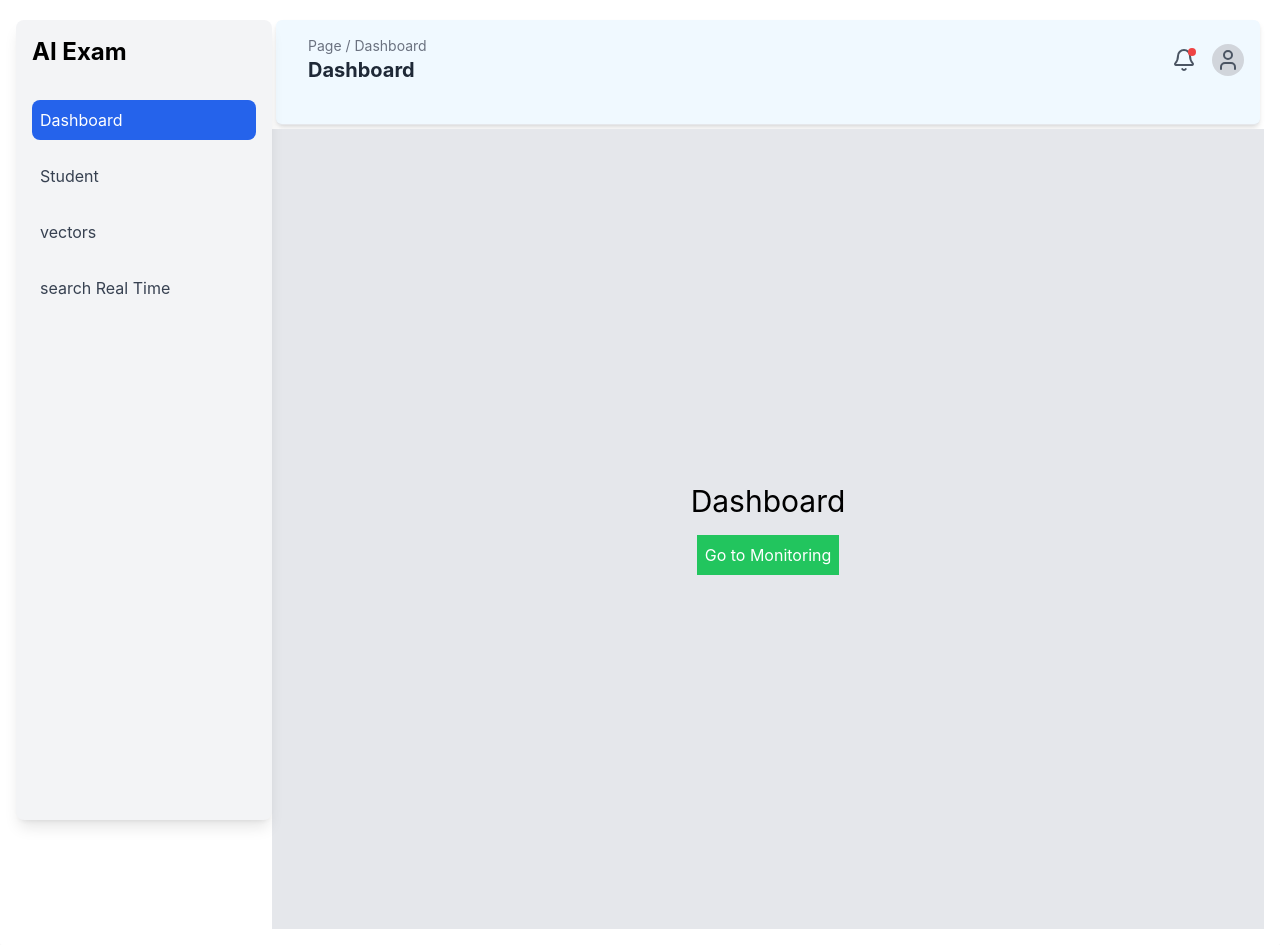
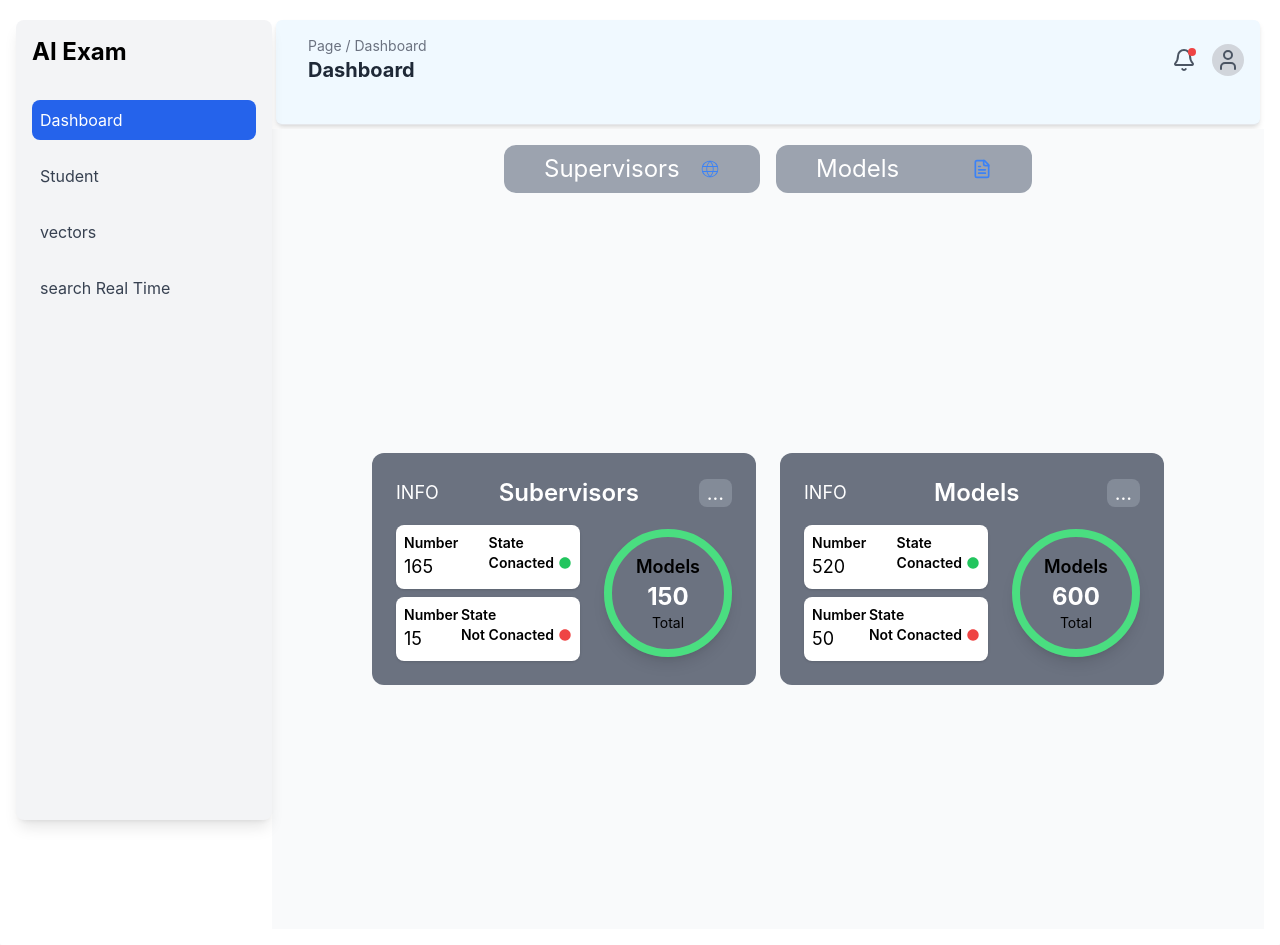
Before and after one commit to radanpro/identity, a React (Create React App) app in the folder frontend/: page / in a window 1280 px wide. Built offline with nearby package versions, Linux system fonts and the light colour scheme.

Commit message:
make the dashboard page like the page in the vigma

```diff
--- a/frontend/package.json
+++ b/frontend/package.json
@@ -27,6 +27,7 @@
     "querystring-es3": "^0.2.1",
     "react": "^18.3.1",
     "react-dom": "^18.3.1",
+    "react-icons": "^5.4.0",
     "react-router-dom": "^6.28.0",
     "react-scripts": "^5.0.1",
     "react-webcam": "^7.2.0",
--- a/frontend/src/dashboard/Dashboard.jsx
+++ b/frontend/src/dashboard/Dashboard.jsx
@@ -1,18 +1,140 @@
-// frontend/src/components/Dashboard.jsx
-import { Link } from "react-router-dom";
 import Header from "../components/Header";
 import { useOutletContext } from "react-router-dom";
+import { CiGlobe } from "react-icons/ci";
+import { LuFileText } from "react-icons/lu";
+import { IoEllipse } from "react-icons/io5";
 
 const Dashboard = () => {
   const { onToggleSidebar } = useOutletContext();
   return (
     <div className="flex-col">
       <Header page="Dashboard" onToggleSidebar={onToggleSidebar} />
-      <div className="flex flex-col items-center justify-center h-screen bg-gray-200">
-        <h1 className="text-3xl mb-4">Dashboard</h1>
-        <Link to="/camera" className="p-2 bg-green-500 text-white">
-          Go to Monitoring
-        </Link>
+      <div className=" flex flex-col items-center justify-center h-screen bg-gray-50">
+        <div className="flex justify-center p-2 w-full ">
+          <div className=" flex items-center  justify-between bg-gray-400 m-2 rounded-xl  lg:px-8 lg:w-64 text-center">
+            <h2 className="p-2 text-2xl text-white">Supervisors</h2>
+            <CiGlobe className="text-4xl text-blue-500 p-2 cursor-pointer" />
+          </div>
+          <div className=" flex items-center justify-between bg-gray-400 m-2 rounded-xl  lg:px-8 lg:w-64 text-center ">
+            <h2 className="p-2 text-2xl text-white">Models</h2>
+            <LuFileText className="text-4xl text-blue-500 p-2 cursor-pointer" />
+          </div>
+        </div>
+        <div className="flex h-full justify-center items-center space-x-6">
+          {/* بطاقة المشرفين */}
+          <div className="bg-gray-500 p-4 rounded-xl w-96">
+            {/* العنوان */}
+            <div className="flex justify-between items-center p-2">
+              <h3 className="text-lg text-white">INFO</h3>
+              <h2 className="text-2xl font-semibold text-white">Subervisors</h2>
+              <div className="px-2 text-xl text-white bg-gray-400/50 rounded-lg">
+                ...
+              </div>
+            </div>
+
+            {/* المحتوى */}
+            <div className="flex justify-between items-center p-2">
+              {/* التفاصيل */}
+              <div className="space-y-2 w-full mr-6">
+                <div className="bg-white p-2 rounded-lg shadow flex justify-between items-between">
+                  <div>
+                    <h2 className="text-sm font-semibold">Number</h2>
+                    <h2 className="text-lg">165</h2>
+                  </div>
+                  <div>
+                    <h2 className="text-sm font-semibold flex items-center">
+                      State
+                    </h2>
+                    <h2 className="text-sm font-semibold flex items-center">
+                      Conacted <IoEllipse className="text-green-500 ml-1" />
+                    </h2>
+                  </div>
+                </div>
+
+                <div className="bg-white p-2 rounded-lg shadow flex justify-between items-between">
+                  <div>
+                    <h2 className="text-sm font-semibold">Number</h2>
+                    <h2 className="text-lg">15</h2>
+                  </div>
+                  <div>
+                    <h2 className="text-sm font-semibold flex  text-center">
+                      State
+                    </h2>
+                    <h2 className="text-sm font-semibold flex items-center">
+                      Not Conacted <IoEllipse className="text-red-500 ml-1" />
+                    </h2>
+                  </div>
+                </div>
+              </div>
+
+              {/* الرسم الدائري */}
+              <div className="relative flex items-center justify-center">
+                <div className="w-32 h-32 flex flex-col items-center justify-center bg-transparent border-8 border-green-400 rounded-full shadow-lg">
+                  <h3 className="text-lg font-semibold">Models</h3>
+                  <h3 className="text-2xl font-bold text-white">150</h3>
+                  <h3 className="text-sm ">Total</h3>
+                </div>
+              </div>
+            </div>
+          </div>
+
+          {/* بطاقة النماذج */}
+          <div className="bg-gray-500 p-4 rounded-xl w-96">
+            {/* العنوان */}
+            <div className="flex justify-between items-center p-2">
+              <h3 className="text-lg text-white">INFO</h3>
+              <h2 className="text-2xl font-semibold text-white">Models</h2>
+              <div className="px-2 text-xl text-white bg-gray-400/50 rounded-lg">
+                ...
+              </div>
+            </div>
+
+            {/* المحتوى */}
+            <div className="flex justify-between items-center p-2">
+              {/* التفاصيل */}
+              <div className="space-y-2 w-full mr-6">
+                <div className="bg-white p-2 rounded-lg shadow flex justify-between items-between">
+                  <div>
+                    <h2 className="text-sm font-semibold">Number</h2>
+                    <h2 className="text-lg">520</h2>
+                  </div>
+                  <div>
+                    <h2 className="text-sm font-semibold flex items-center">
+                      State
+                    </h2>
+                    <h2 className="text-sm font-semibold flex items-center">
+                      Conacted <IoEllipse className="text-green-500 ml-1" />
+                    </h2>
+                  </div>
+                </div>
+
+                <div className="bg-white p-2 rounded-lg shadow flex justify-between items-between">
+                  <div>
+                    <h2 className="text-sm font-semibold">Number</h2>
+                    <h2 className="text-lg">50</h2>
+                  </div>
+                  <div>
+                    <h2 className="text-sm font-semibold flex  text-center">
+                      State
+                    </h2>
+                    <h2 className="text-sm font-semibold flex items-center">
+                      Not Conacted <IoEllipse className="text-red-500 ml-1" />
+                    </h2>
+                  </div>
+                </div>
+              </div>
+
+              {/* الرسم الدائري */}
+              <div className="relative flex items-center justify-center">
+                <div className="w-32 h-32 flex flex-col items-center justify-center bg-transparent border-8 border-green-400 rounded-full shadow-lg">
+                  <h3 className="text-lg font-semibold">Models</h3>
+                  <h3 className="text-2xl font-bold text-white">600</h3>
+                  <h3 className="text-sm ">Total</h3>
+                </div>
+              </div>
+            </div>
+          </div>
+        </div>
       </div>
     </div>
   );
```
Also changed, not shown: 1 other file (tests, documents, lock files or other folders).
